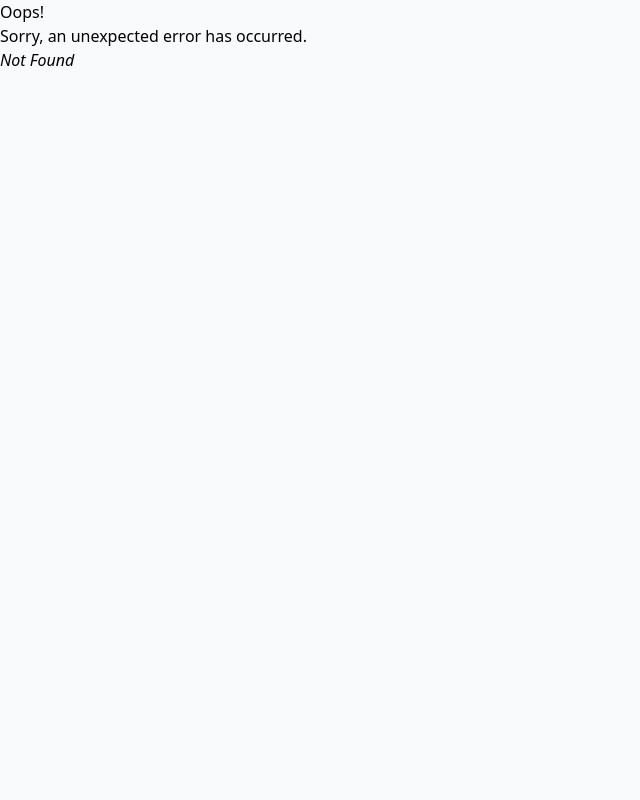
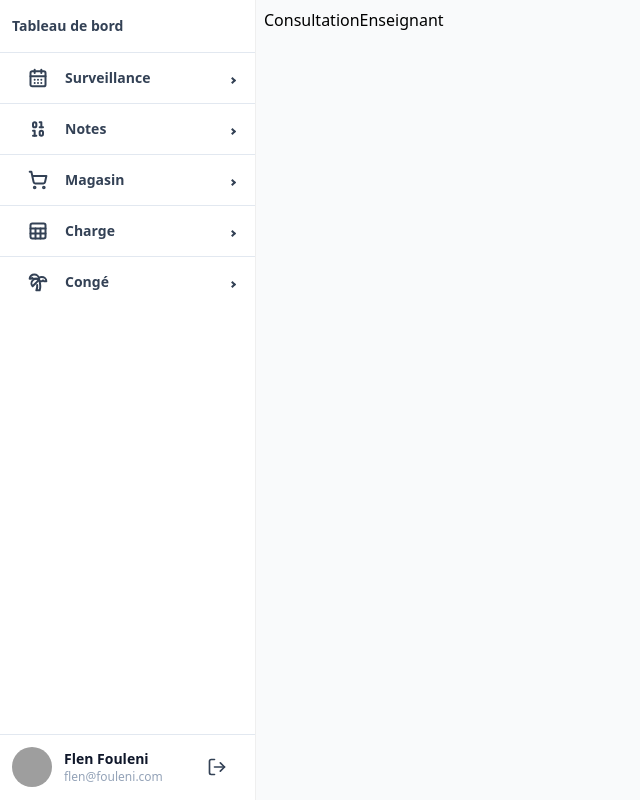
Before and after one commit to stormynight9/isimm-frontend, a React (Vite) app: page /charge/consultation-enseignant in a window 1280 px wide. Before the commit this address had no page. Shown: the whole page, without its empty margins (0-640 px from the left). Built offline with nearby package versions, Linux system fonts and the light colour scheme; grey boxes are pictures that could not be loaded; a web font is replaced by a local one.

Commit message:
Routes Setup

```diff
--- a/src/components/shared/Sidebar.tsx
+++ b/src/components/shared/Sidebar.tsx
@@ -116,19 +116,19 @@ const Sidebar = () => {
                             <Separator />
                             {/* Charge => /charge/esm-route */}
                             <SubMenu label="Charge" icon={<SheetIcon size={20} strokeWidth={2.4} />} className="rounded-full text-sm font-semibold text-slate-700">
-                                <MenuItem icon={<CalendarDaysIcon size={20} strokeWidth={2.4} />} component={<Link to={""} />}>
+                                <MenuItem icon={<CalendarDaysIcon size={20} strokeWidth={2.4} />} component={<Link to={"/charge/gestion-diplomes/"} />}>
                                     Gestion diplomes
                                 </MenuItem>
-                                <MenuItem icon={<FileSpreadsheetIcon size={20} strokeWidth={2.4} />} component={<Link to={""} />}>
+                                <MenuItem icon={<FileSpreadsheetIcon size={20} strokeWidth={2.4} />} component={<Link to={"/charge/consultation-voeux/"} />}>
                                     Consultation voeux
                                 </MenuItem>
-                                <MenuItem icon={<SearchIcon size={20} strokeWidth={2.4} />} component={<Link to={""} />}>
+                                <MenuItem icon={<SearchIcon size={20} strokeWidth={2.4} />} component={<Link to={"/charge/consultation-enseignant/"} />}>
                                     Consultation enseignant
                                 </MenuItem>
-                                <MenuItem icon={<UserIcon size={20} strokeWidth={2.4} />} component={<Link to={""} />}>
+                                <MenuItem icon={<UserIcon size={20} strokeWidth={2.4} />} component={<Link to={"/charge/profile-information/"} />}>
                                     Profile information
                                 </MenuItem>
-                                <MenuItem icon={<FilePlus2Icon size={20} strokeWidth={2.4} />} component={<Link to={""} />}>
+                                <MenuItem icon={<FilePlus2Icon size={20} strokeWidth={2.4} />} component={<Link to={"/charge/soumettre-voeux/"} />}>
                                     Soumettre voeux
                                 </MenuItem>
                             </SubMenu>
--- /dev/null
+++ b/src/pages/charge/chef-departement/ConsultationEnseignant.jsx
@@ -0,0 +1,7 @@
+import React from "react"
+
+const ConsultationEnseignant = () => {
+    return <div>ConsultationEnseignant</div>
+}
+
+export default ConsultationEnseignant
--- /dev/null
+++ b/src/pages/charge/chef-departement/ConsultationVoeux.jsx
@@ -0,0 +1,7 @@
+import React from "react"
+
+const ConsultationVoeux = () => {
+    return <div>ConsultationVoeux</div>
+}
+
+export default ConsultationVoeux
--- /dev/null
+++ b/src/pages/charge/chef-departement/GestionDiplomes.jsx
@@ -0,0 +1,7 @@
+import React from "react"
+
+const GestionDiplomes = () => {
+    return <div>GestionDiplomes</div>
+}
+
+export default GestionDiplomes
--- /dev/null
+++ b/src/pages/charge/enseignant/ProfileInformation.jsx
@@ -0,0 +1,7 @@
+import React from "react"
+
+const ProfileInformation = () => {
+    return <div>ProfileInformation</div>
+}
+
+export default ProfileInformation
--- /dev/null
+++ b/src/pages/charge/enseignant/SoumettreVoeux.jsx
@@ -0,0 +1,9 @@
+import React from 'react'
+
+const SoumettreVoeux = () => {
+  return (
+    <div>SoumettreVoeux</div>
+  )
+}
+
+export default SoumettreVoeux
```
Also changed, not shown: src/routes.tsx (+27 -1 lines), 1 other file (tests, documents, lock files or other folders).
